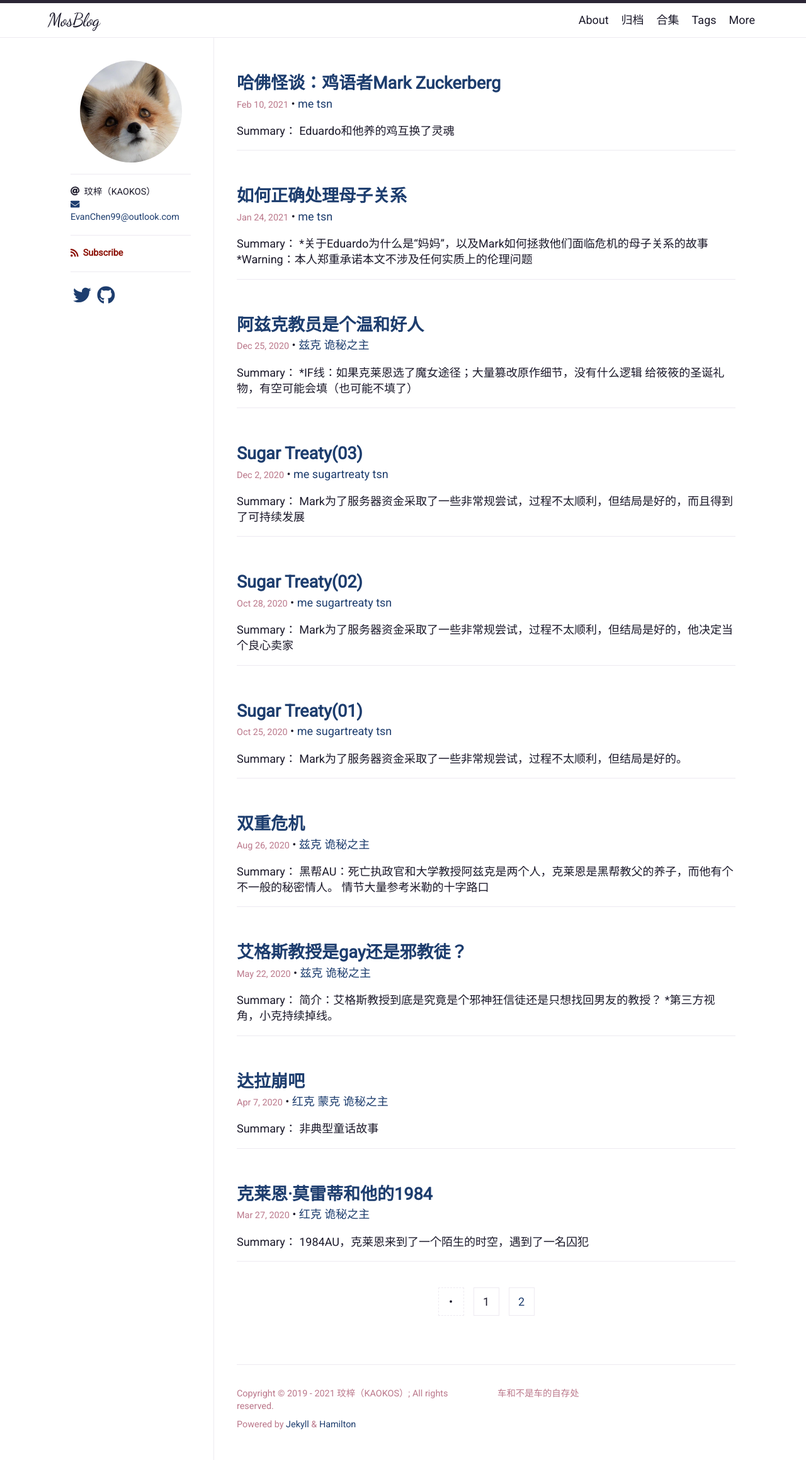
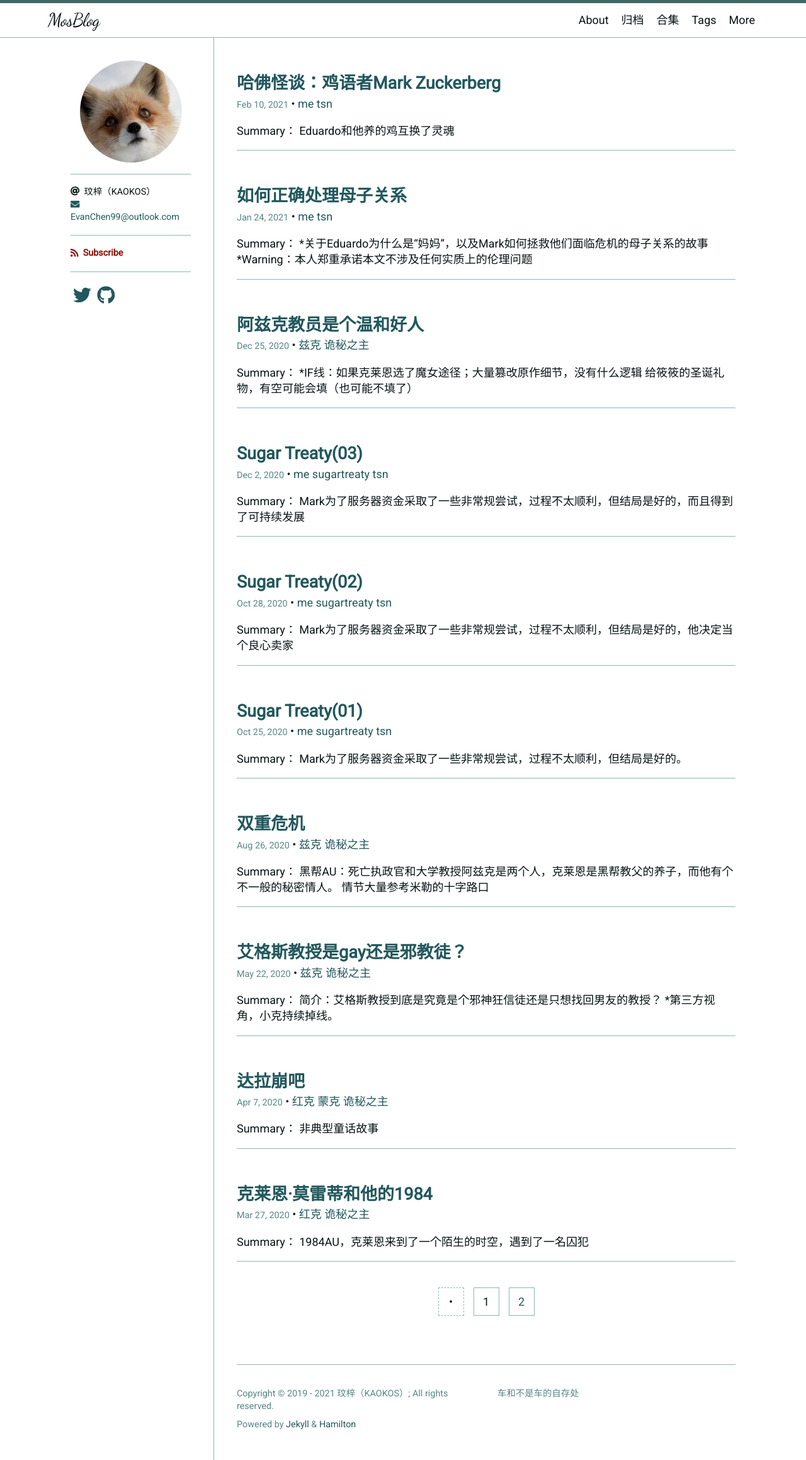
Before and after one commit to Snaky9/SBlog, a Jekyll site: the page built from index.html, in a window 1280 px wide. Shown: the whole page at 63% size. Built offline with Jekyll 4.4.1, drawn with Linux system fonts in a browser that asks for light colours; nearby versions of some CDN libraries; some web fonts are replaced; the list of posts is cut into pages by our own code.

Commit message:
change scheme

```diff
--- a/_config.yml
+++ b/_config.yml
@@ -11,7 +11,7 @@ plugins:
   - jekyll-paginate
 
 paginate: 10
-skin: mountain
+skin: freestyle
 
 # Uncomment the below line and set the tracking ID for enabling Google Analytics
 #
```
